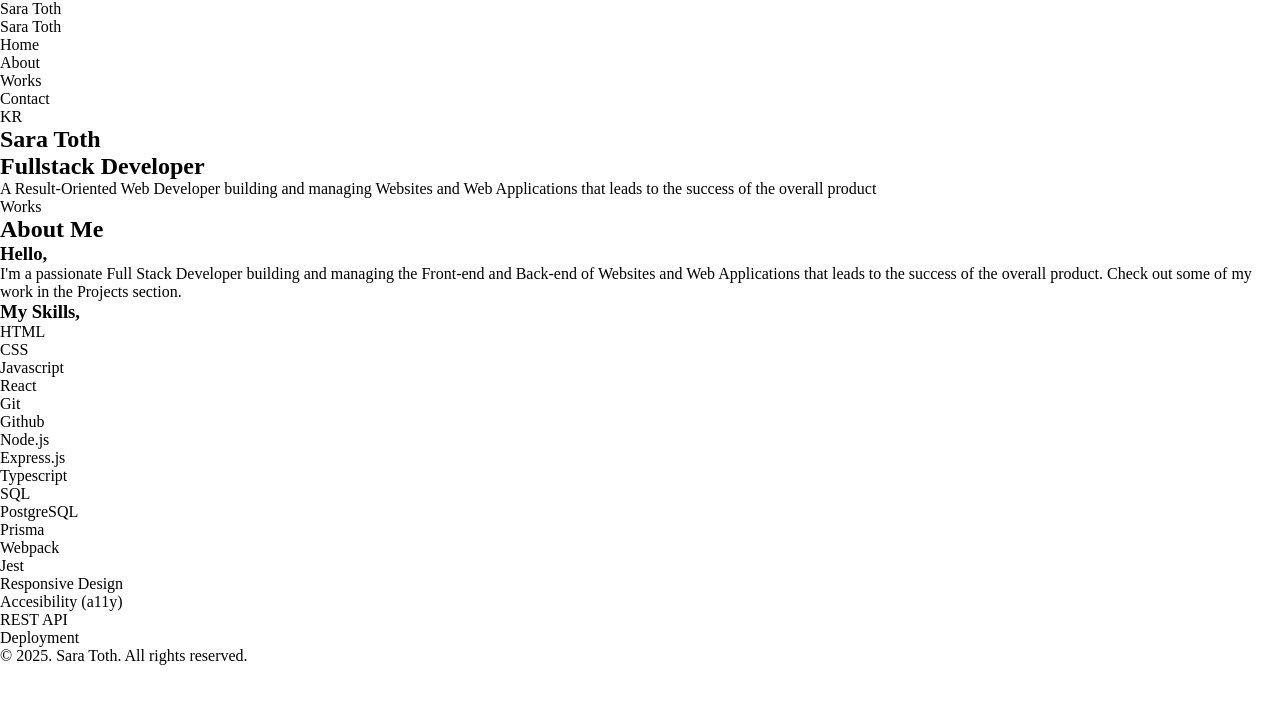
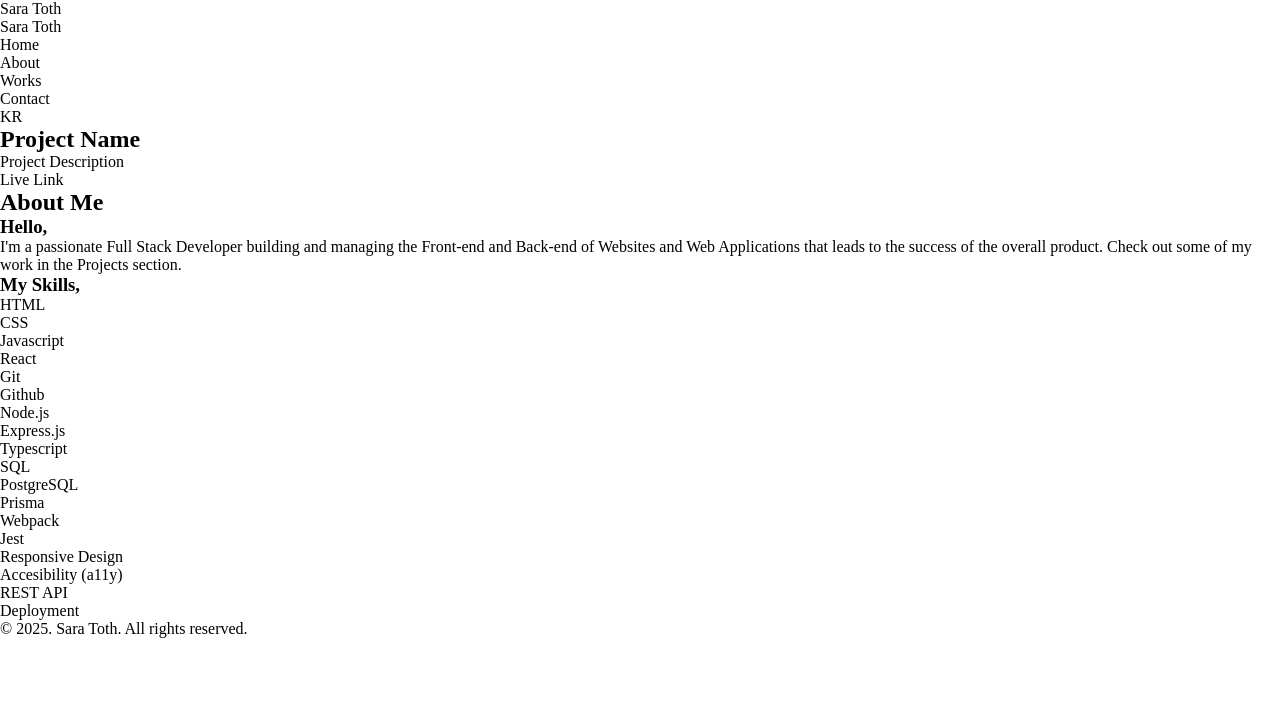
Before and after one commit to SaraToth/portfolio-react, a React (Vite) app: page /projects/1 in a window 1280 px wide. Shown: the top 704 px of the page. Built offline with nearby package versions, Linux system fonts and the light colour scheme.

Commit message:
Feat: Create hero content for project pages

```diff
--- a/src/components/Hero.jsx
+++ b/src/components/Hero.jsx
@@ -1,9 +1,10 @@
 import { Link } from "react-router-dom"
 
-const Hero = () => {
+const Hero = ({page}) => {
 
-    return(
-        <section>
+    if (page === "home") {
+        return (
+            <section id="hero" className="home-hero">
                 <div className="container">
                     <h1>Sara Toth</h1>
                     <h2>Fullstack Developer</h2>
@@ -14,6 +15,19 @@ const Hero = () => {
                 </div>
             </section>
         )
+    } else if (page === "project") {
+        return(
+            <section id="hero" className="project-hero">
+                <div className="container">
+                    <h1>Project Name</h1>
+                    <div className="content">
+                        <p>Project Description</p>
+                        <Link to="Live Link" target="_blank" rel="noopener noreferrer">Live Link</Link>
+                    </div>
+                </div>
+            </section>
+        )
+    }
 };
 
 export default Hero;
```
Lines whose indentation alone changed are shown as unchanged.
